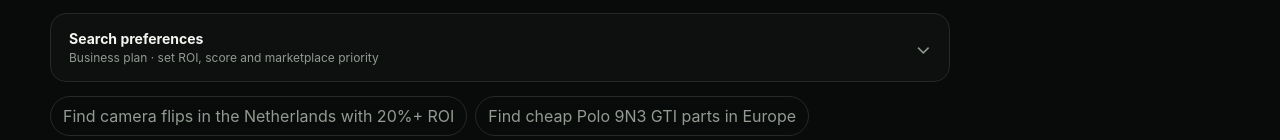
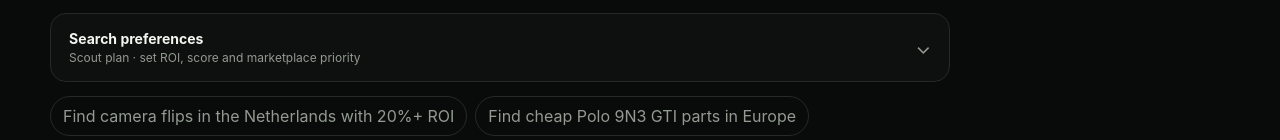
Before and after one commit to maxxvrm-afk/UnderAsk, a Next.js app: page /search in a window 1280 px wide. Shown: the part 592-732 px from the top of the page. Built offline with nearby package versions, Linux system fonts and the light colour scheme.

Commit message:
Use Scout until subscription identity is connected

```diff
--- a/src/app/search/page.tsx
+++ b/src/app/search/page.tsx
@@ -19,7 +19,7 @@ const SITE_OPTIONS = [
 ];
 
 // Temporary until authenticated subscription status is added.
-const ACTIVE_PLAN: PlanId = "business";
+const ACTIVE_PLAN: PlanId = "scout";
 
 export default function SearchPage() {
   const router = useRouter();
```
